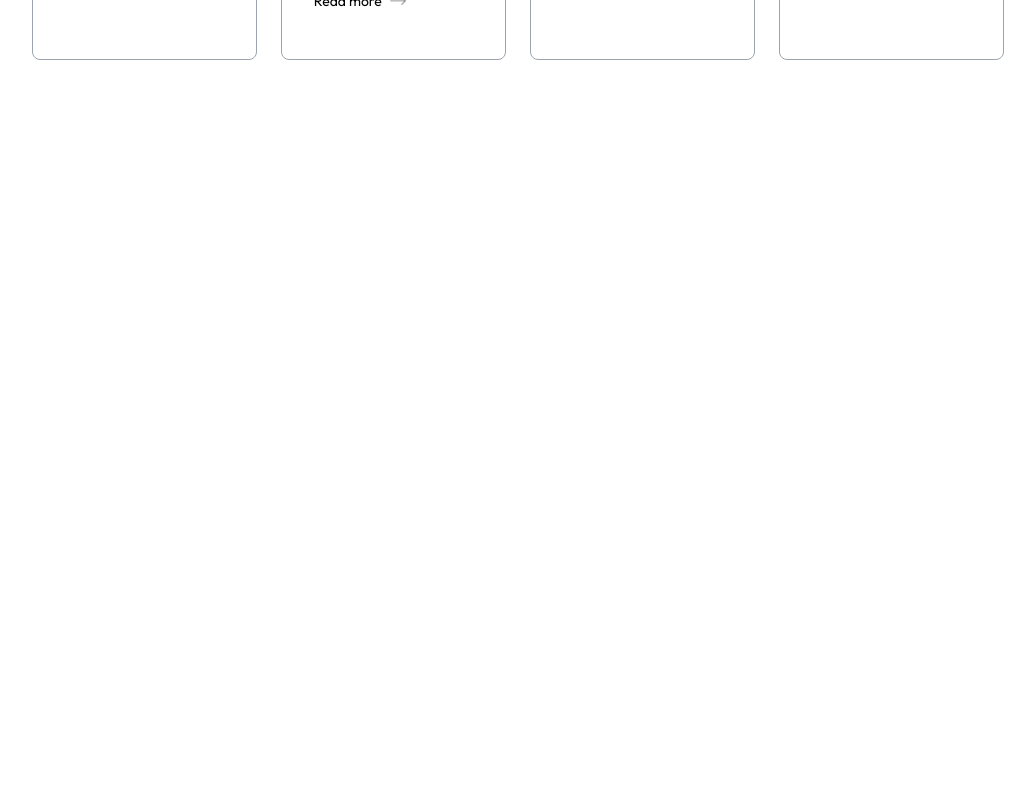
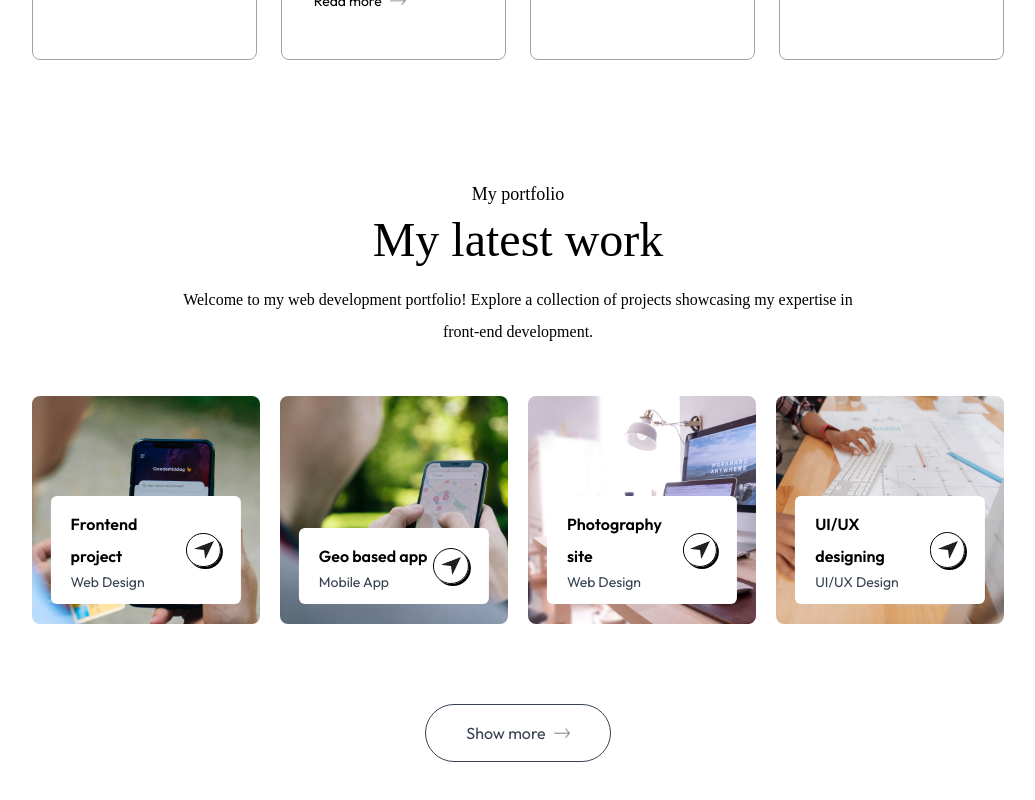
Before and after one commit to Rashid-C/Nextjs_Portfolio, a Next.js app: page / in a window 1280 px wide. Shown: the part 2083-2883 px from the top of the page, without its empty margins (122-1157 px from the left). Before the commit the page ends 2223 px from the top, so only its background shows below. Built offline with nearby package versions, Linux system fonts and the light colour scheme; a web font is replaced by a local one.

Commit message:
My work section

```diff
--- a/app/page.js
+++ b/app/page.js
@@ -3,6 +3,7 @@
 import Header from "@/components/Header";
 import Navbar from "@/components/Navbar";
 import Services from "@/components/Services";
+import Work from "@/components/Work";
 
 export default function Home() {
   return (
@@ -11,6 +12,7 @@
       <Header />
       <About />
       <Services />
+      <Work />
     </>
   );
 }
--- /dev/null
+++ b/components/Work.jsx
@@ -0,0 +1,47 @@
+import { assets, workData } from "@/assets/assets";
+import Image from "next/image";
+import React from "react";
+
+const Work = () => {
+  return (
+    <div id="work" className="w-full px-[12%] py-10 scroll-mt-20">
+      <h4 className="text-center mb-2 text-lg font-Ovo">My portfolio</h4>
+      <h2 className=" text-center text-5xl font-Ovo">My latest work</h2>
+
+      <p className="text-center max-w-2xl mx-auto mt-5 mb-12 font-Ovo">
+        Welcome to my web development portfolio! Explore a collection of
+        projects showcasing my expertise in front-end development.
+      </p>
+
+      <div className="grid grid-cols-auto my-10 gap-5">
+        {workData.map((project, index) => (
+          <div
+            key={index}
+            className="aspect-square bg-no-repeat bg-cover bg-center rounded-lg relative cursor-pointer group"
+            style={{ backgroundImage: `url(${project.bgImage})` }}
+          >
+            <div className="bg-white w-10/12 rounded-md absolute bottom-5 left-1/2 -translate-x-1/2 py-3 px-5 flex items-center justify-between duration-500 group-hover:bottom-7">
+              <div>
+                <h2 className="font-semibold">{project.title}</h2>
+                <p className="text-sm text-gray-700">{project.description}</p>
+              </div>
+
+              <div className="border rounded-full border-black w-9 aspect-square flex items-center justify-center shadow-[2px_2px_0_#000] group-hover:bg-lime-300 transition">
+                <Image src={assets.send_icon} alt="send_icon" className="w-5" />
+              </div>
+            </div>
+          </div>
+        ))}
+      </div>
+      <a
+        href=""
+        className="w-max flex items-center justify-center gap-2 text-gray-700 border-[0.5px] border-gray-700 rounded-full py-3 px-10 mx-auto my-20 hover:bg-lightHover duration-500 "
+      >
+        Show more{" "}
+        <Image src={assets.right_arrow} alt="right_arrow" className="w-4" />
+      </a>
+    </div>
+  );
+};
+
+export default Work;
```
